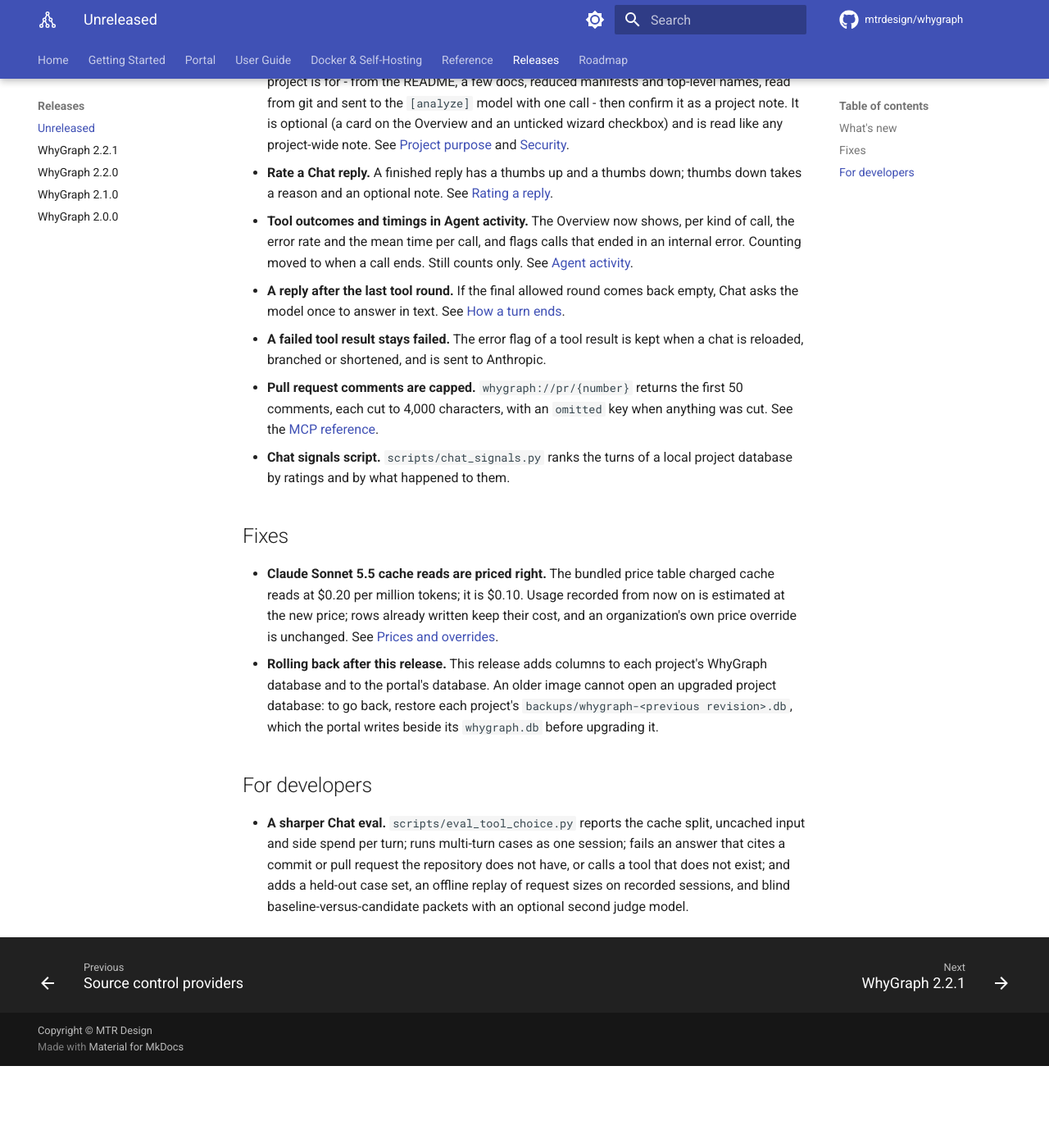
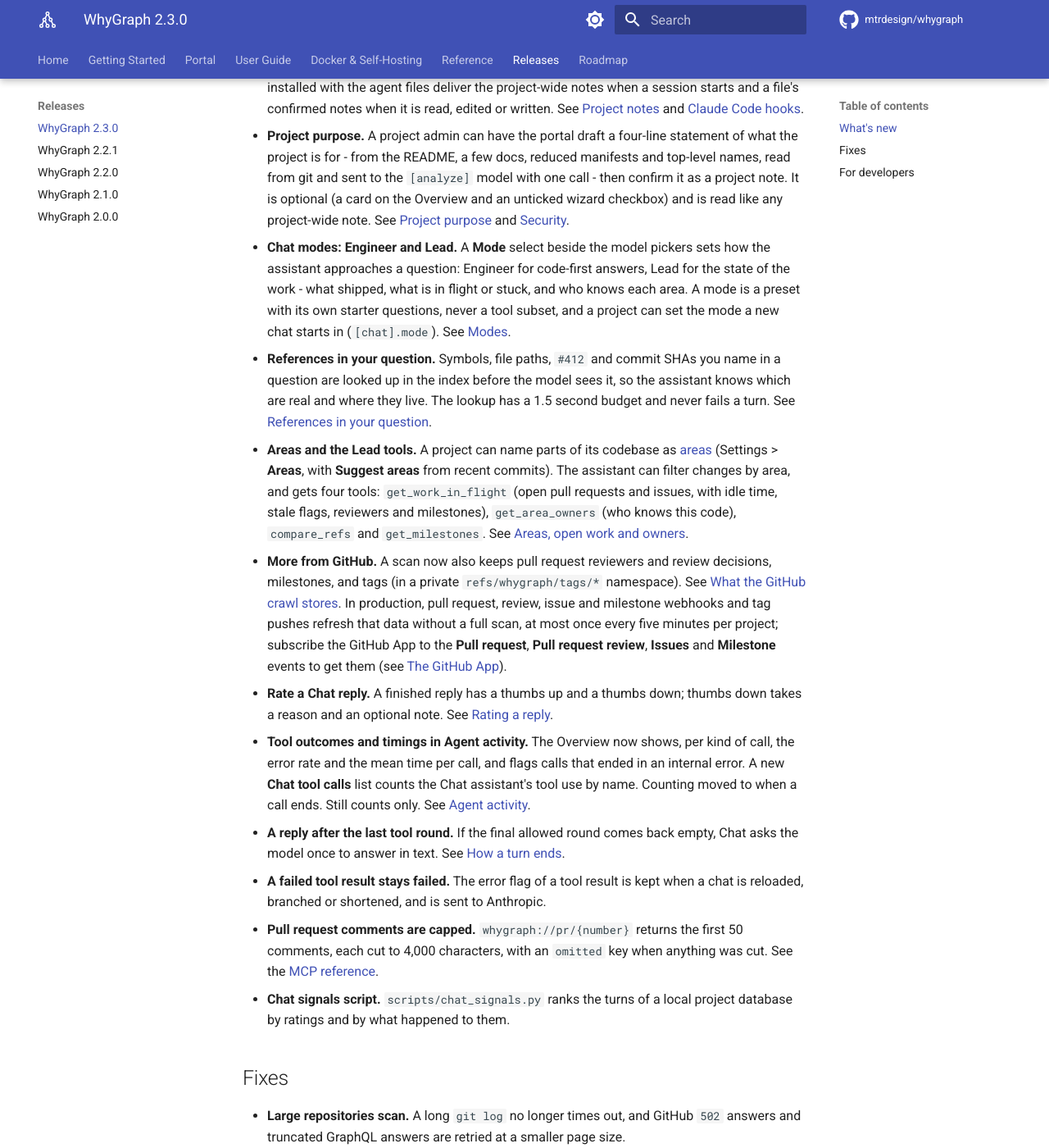
Before and after one commit to mtrdesign/whygraph, an MkDocs documentation site: the page built from docs/releases/2.3.0.md, in a window 1280 px wide and 1400 px high, scrolled down 1025 px. Shown: the whole window at 82% size. Built offline with MkDocs 1.6.1 and Material for MkDocs 9.7.7, drawn with Linux system fonts in a browser that asks for light colours; comment, search, counter and statistics services are not loaded; before the commit the page ends 2325 px from its top, so only the background shows below that; some of the changed text lies outside the part shown.

Commit message:
Release 2.3.0 (#94)
Bump the pinned version to 2.3.0 in pyproject.toml, uv.lock,
scripts/install.sh, the README, docs/ and the production compose file.
Move docs/releases/unreleased.md to 2.3.0.md with a summary and an
upgrade note, add the post-2.2.1 changes it was missing (Chat modes,
reference pre-pass, areas and the Lead tools, the extra GitHub crawl
data, large-repo scan fixes), and add a "From 2.2.1" entry to the
upgrade guide.

```diff
--- a/docs/releases/unreleased.md
+++ b/docs/releases/2.3.0.md
@@ -1,8 +1,15 @@
-# Unreleased
+# WhyGraph 2.3.0
 
-!!! note "Not released yet"
-    This page collects what is going into the next release. It moves into a numbered release page
-    when that release is cut.
+Project notes give agents and Chat the facts the code does not show, a project can move between
+portals as one bundle, and the portal now tells you when a release is out, with `whygraph update` to
+install it.
+
+!!! note "Upgrading and rolling back"
+    Upgrading *to* 2.3.0 is manual one last time: re-run the
+    [installer](../getting-started/installation.md), then `whygraph up`. From 2.3.0 on,
+    `whygraph update` does it. 2.3.0 adds columns to each project's WhyGraph database and to the
+    portal's database, so an older image cannot open them after the upgrade. To go back, see
+    [Rolling back after this release](#fixes).
 
 ## What's new
 
@@ -37,10 +43,33 @@
   and sent to the `[analyze]` model with one call - then confirm it as a project note. It is optional
   (a card on the Overview and an unticked wizard checkbox) and is read like any project-wide note. See [Project purpose](../guide/notes.md#project-purpose) and
   [Security](../portal/security.md#project-purpose).
+- **Chat modes: Engineer and Lead.** A **Mode** select beside the model pickers sets how the assistant
+  approaches a question: Engineer for code-first answers, Lead for the state of the work - what
+  shipped, what is in flight or stuck, and who knows each area. A mode is a preset with its own starter
+  questions, never a tool subset, and a project can set the mode a new chat starts in (`[chat].mode`).
+  See [Modes](../guide/chat.md#modes).
+- **References in your question.** Symbols, file paths, `#412` and commit SHAs you name in a question
+  are looked up in the index before the model sees it, so the assistant knows which are real and where
+  they live. The lookup has a 1.5 second budget and never fails a turn. See
+  [References in your question](../guide/chat.md#references-in-your-question).
+- **Areas and the Lead tools.** A project can name parts of its codebase as
+  [areas](../reference/configuration.md#areas) (Settings > **Areas**, with **Suggest areas** from
+  recent commits). The assistant can filter changes by area, and gets four tools: `get_work_in_flight`
+  (open pull requests and issues, with idle time, stale flags, reviewers and milestones),
+  `get_area_owners` (who knows this code), `compare_refs` and `get_milestones`. See
+  [Areas, open work and owners](../guide/chat.md#areas-open-work-and-owners).
+- **More from GitHub.** A scan now also keeps pull request reviewers and review decisions, milestones,
+  and tags (in a private `refs/whygraph/tags/*` namespace). See
+  [What the GitHub crawl stores](../portal/security.md#what-the-github-crawl-stores). In production,
+  pull request, review, issue and milestone webhooks and tag pushes refresh that data without a full
+  scan, at most once every five minutes per project; subscribe the GitHub App to the **Pull request**,
+  **Pull request review**, **Issues** and **Milestone** events to get them (see
+  [The GitHub App](../deploy/production.md#the-github-app)).
 - **Rate a Chat reply.** A finished reply has a thumbs up and a thumbs down; thumbs down takes a reason
   and an optional note. See [Rating a reply](../guide/chat.md#rating-a-reply).
 - **Tool outcomes and timings in Agent activity.** The Overview now shows, per kind of call, the
-  error rate and the mean time per call, and flags calls that ended in an internal error. Counting
+  error rate and the mean time per call, and flags calls that ended in an internal error. A new
+  **Chat tool calls** list counts the Chat assistant's tool use by name. Counting
   moved to when a call ends. Still counts only. See [Agent activity](../portal/agents.md#agent-activity).
 - **A reply after the last tool round.** If the final allowed round comes back empty, Chat asks the
   model once to answer in text. See [How a turn ends](../guide/chat.md#how-a-turn-ends).
@@ -54,6 +83,8 @@
 
 ## Fixes
 
+- **Large repositories scan.** A long `git log` no longer times out, and GitHub `502` answers and
+  truncated GraphQL answers are retried at a smaller page size.
 - **Claude Sonnet 5.5 cache reads are priced right.** The bundled price table charged cache reads at
   $0.20 per million tokens; it is $0.10. Usage recorded from now on is estimated at the new price;
   rows already written keep their cost, and an organization's own price override is unchanged. See
--- a/mkdocs.yml
+++ b/mkdocs.yml
@@ -118,7 +118,7 @@
       - LLM providers: reference/llm-providers.md
       - Source control providers: reference/providers.md
   - Releases:
-      - Unreleased: releases/unreleased.md
+      - WhyGraph 2.3.0: releases/2.3.0.md
       - WhyGraph 2.2.1: releases/2.2.1.md
       - WhyGraph 2.2.0: releases/2.2.0.md
       - WhyGraph 2.1.0: releases/2.1.0.md
--- a/pyproject.toml
+++ b/pyproject.toml
@@ -4,7 +4,7 @@
 # by tests/test_install_script.py and the release workflow. Kept static rather
 # than derived from git: the image build copies pyproject/src but not .git, so a
 # VCS version source would fail at `pip install .` inside Docker.
-version = "2.2.1"
+version = "2.3.0"
 description = "Rationale layer over CodeGraph — explains why code exists, not just what it does."
 requires-python = ">=3.11"
 dependencies = [
```
Also changed, not shown: other parts of docs/releases/2.3.0.md (+1 -2 lines), README.md (+1 -1 lines), docs/deploy/docker.md (+2 -2 lines), docs/getting-started/installation.md (+7 -7 lines), docs/portal/upgrading.md (+4 -1 lines), docs/reference/cli.md (+2 -2 lines), 3 other files.
